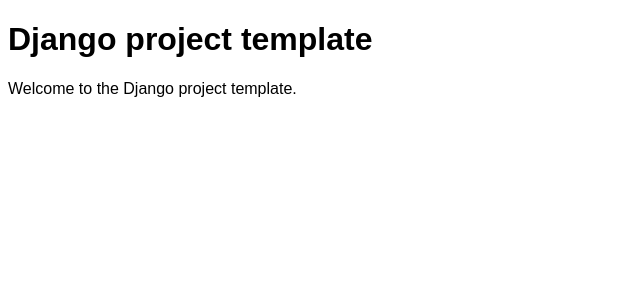
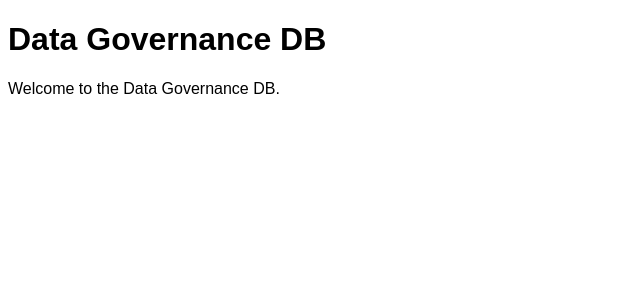
Before and after one commit to devinit/data-governance-db, a Django app: page / in a window 1280 px wide. Shown: the part 54-354 px from the top of the page, without its empty margins (0-640 px from the left). Run offline with Django 4.2, Linux system fonts and the light colour scheme; the visitor is signed in with stand-in values (Sample User, id 1).

Commit message:
Replace strings

```diff
--- a/core/templates/core/home.html
+++ b/core/templates/core/home.html
@@ -1,10 +1,10 @@
 {% extends "core/base.html" %}
 
-{% block title %}Django project template{% endblock %}
+{% block title %}Data Governance DB{% endblock %}
 {% block content %}
     {% if user.is_authenticated %}
-        <h1>Django project template</h1>
-        <p>Welcome to the Django project template.</p>
+        <h1>Data Governance DB</h1>
+        <p>Welcome to the Data Governance DB.</p>
     {% else %}
         <p>Please <a href="{% url 'login' %}">log in</a> or <a href="{% url 'register' %}">register</a> to continue.</p>
     {% endif %}
--- a/users/templates/registration/password_reset_email.html
+++ b/users/templates/registration/password_reset_email.html
@@ -1,7 +1,7 @@
 {% autoescape off %}
 Hi {{ email }},
 
-A password reset has been requested for your account "{{ user.username }}" on the Django Project Template.
+A password reset has been requested for your account "{{ user.username }}" on the Data Governance DB.
 
 If you did not request this password reset, please ignore this email. Otherwise, follow the link below to complete your password reset:
 
--- a/users/templates/users/register_email.html
+++ b/users/templates/users/register_email.html
@@ -1,9 +1,9 @@
 {% autoescape off %}
-<h1>Django Project Template Registration</h1>
+<h1>Data Governance DB Registration</h1>
 
 <p>Hi {{ user }},</p>
 
-<p>Please click on the link below to confirm your registration for the Django Project Template:</p>
+<p>Please click on the link below to confirm your registration for the Data Governance DB:</p>
 
 <p>
     <a href="{{ protocol }}://{{ domain }}{% url 'register_complete' uidb64=uid token=token %}">
--- a/users/views.py
+++ b/users/views.py
@@ -33,7 +33,7 @@ def register(request):
 
 
 def activateEmail(request, user, to_email):
-    mail_subject = 'Activate your Django Project Template user account.'
+    mail_subject = 'Activate your Data Governance DB user account.'
     html_message = render_to_string('users/register_email.html', {
         'user': user.username,
         'domain': get_current_site(request).domain,
@@ -42,7 +42,7 @@ def activateEmail(request, user, to_email):
         'protocol': 'https' if request.is_secure() else 'http'
     })
     plain_message = strip_tags(html_message)
-    from_email = 'Django Project Template <{}>'.format(settings.EMAIL_FROM)
+    from_email = 'Data Governance DB <{}>'.format(settings.EMAIL_FROM)
     to = user.email
     mail.send_mail(mail_subject, plain_message, from_email, [to], html_message=html_message)
 
--- a/website/settings.py
+++ b/website/settings.py
@@ -31,7 +31,7 @@ SECRET_KEY = os.getenv('SECRET_KEY')
 # SECURITY WARNING: don't run with debug turned on in production!
 DEBUG = os.getenv('DJANGO_DEBUG') == "True"
 
-ALLOWED_HOSTS = ['127.0.0.1', 'website.devinit.org']
+ALLOWED_HOSTS = ['127.0.0.1', 'datagov.devinit.org']
 
 
 # Application definition
--- a/website/urls.py
+++ b/website/urls.py
@@ -19,8 +19,8 @@ from django.conf import settings
 from django.conf.urls.static import static
 from core.serializers import router
 
-admin.site.site_header  =  "Django Project Template"
-admin.site.site_title  =  "Django Project Template"
+admin.site.site_header  =  "Data Governance DB"
+admin.site.site_title  =  "Data Governance DB"
 admin.site.index_title  =  "Administration"
 
 urlpatterns = [
```
Also changed, not shown: README.md, 2 other files.
